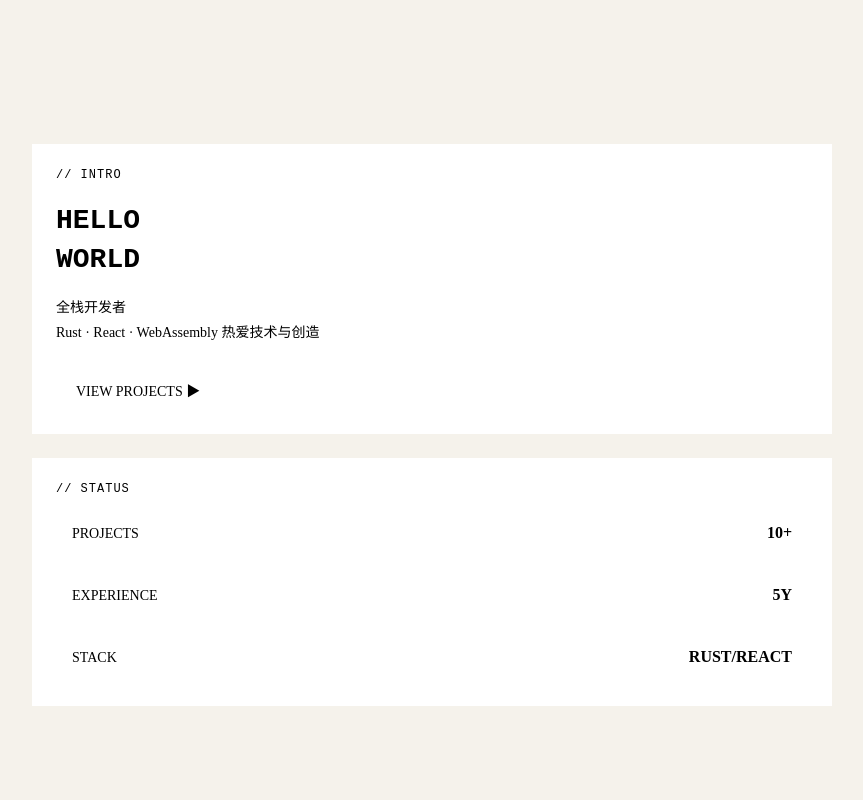
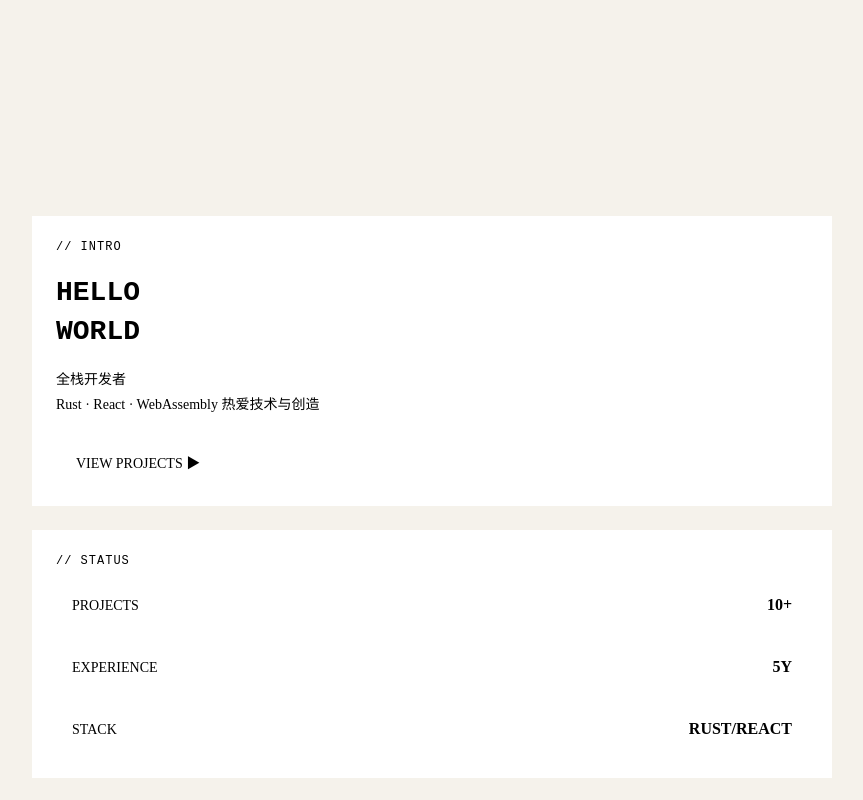
Before and after one commit to Benaso/vitcor-s-box, a React (Vite) app in the folder frontend/: page / in a window 1280 px wide. Shown: the top 800 px of the page, without its empty margins (208-1071 px from the left). Built offline with nearby package versions, Linux system fonts and the light colour scheme; the HTML template or start-up script is replaced by a standard one.

Commit message:
feat: fix navbar visibility, position particle effect above cards

```diff
--- a/frontend/src/components/ParticleBackground.jsx
+++ b/frontend/src/components/ParticleBackground.jsx
@@ -1,4 +1,4 @@
-import { useEffect, useRef } from 'react'
+import { useEffect, useRef, useState } from 'react'
 
 function ParticleBackground({ mousePos }) {
   const canvasRef = useRef(null)
--- a/frontend/src/pages/Home.jsx
+++ b/frontend/src/pages/Home.jsx
@@ -1,5 +1,7 @@
 import { useState } from 'react'
 import ParticleBackground from '../components/ParticleBackground'
+import Navbar from '../components/Navbar'
+import Footer from '../components/Footer'
 import PixelCard from '../components/PixelCard'
 import PixelButton from '../components/PixelButton'
 import SectionTitle from '../components/SectionTitle'
@@ -12,11 +14,10 @@
   return (
     <>
       <ParticleBackground mousePos={mousePos} />
-      <div
-        style={{
-          position: 'relative',
-          zIndex: 1
-        }}
+      <div style={{ minHeight: '100vh', display: 'flex', flexDirection: 'column' }}>
+        <Navbar />
+        <main
+          style={{ flex: 1, zIndex: 1, position: 'relative' }}
           onMouseMove={(e) => setMousePos({ x: e.clientX, y: e.clientY })}
         >
           <div style={{ maxWidth: '800px', margin: '0 auto', padding: '32px 16px' }}>
@@ -49,6 +50,8 @@
               </div>
             </PixelCard>
           </div>
+        </main>
+        <Footer />
       </div>
     </>
   )
```
Lines whose indentation alone changed are shown as unchanged.
